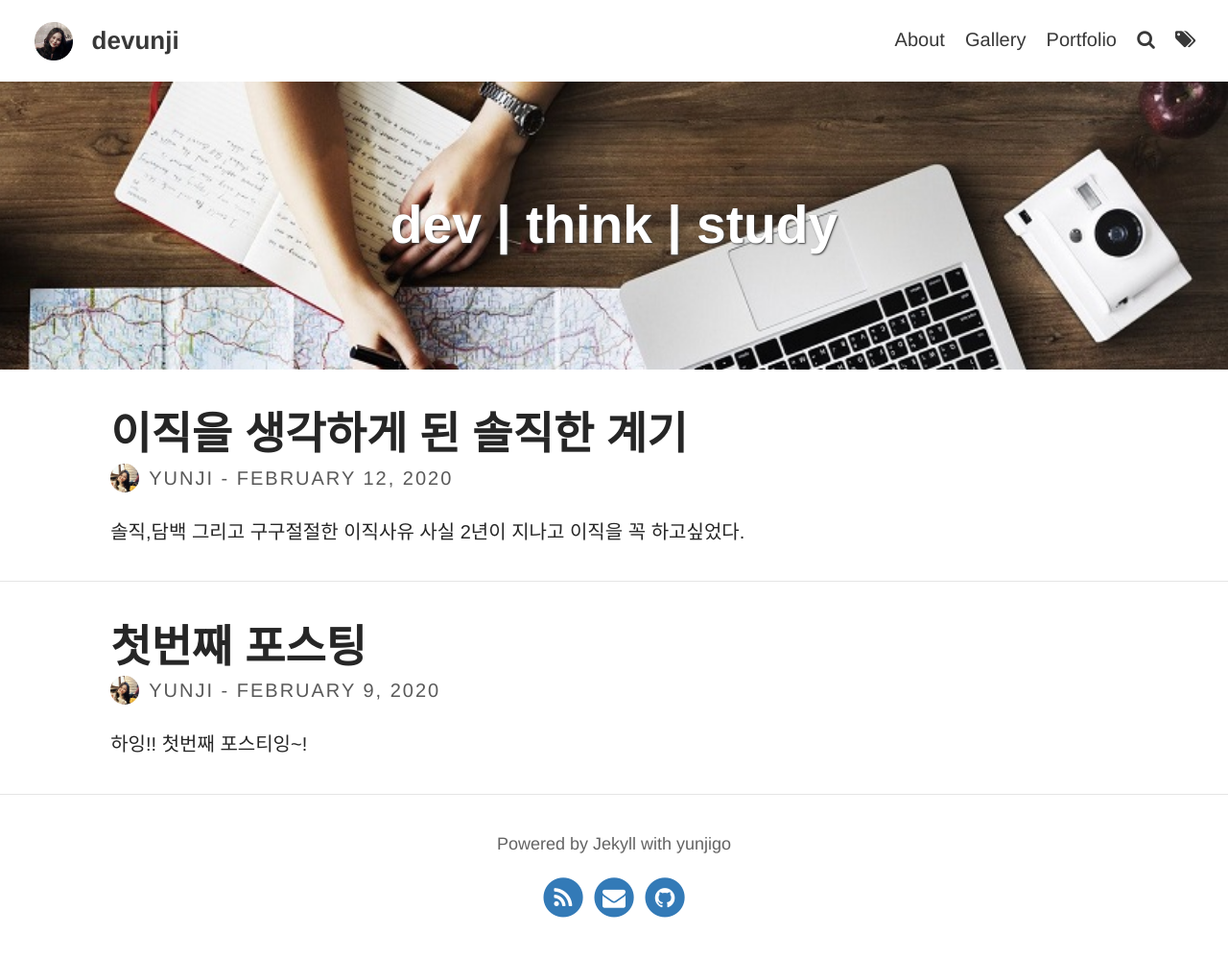
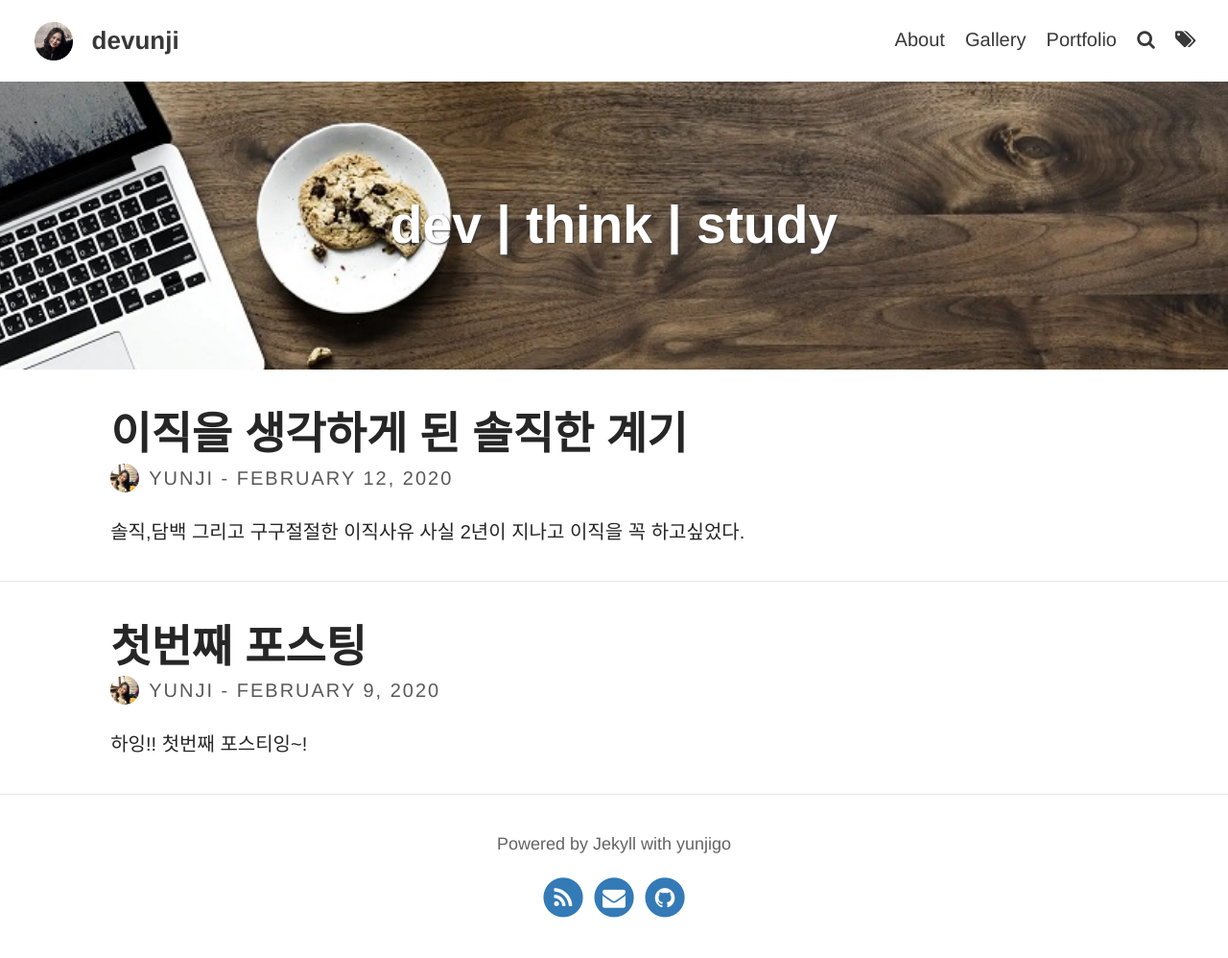
Before and after one commit to yunjigo92/yunjigo92.github.io, a Jekyll site: the page built from index.html, in a window 1280 px wide. Shown: the whole page at 96% size. Built offline with Jekyll 4.4.1, drawn with Linux system fonts in a browser that asks for light colours; nearby versions of some CDN libraries; some web fonts are replaced; library files that are not in the unit come from our copies; the list of posts is cut into pages by our own code.

Commit message:
Update _config.yml

```diff
--- a/_config.yml
+++ b/_config.yml
@@ -13,7 +13,7 @@ favicon: assets/favicon.ico                             # Icon displayed in the
 
 # Header and footer text
 header_text: dev | think | study  # Change Blog header text
-header_feature_image: assets/img/pexels/main2.jpg
+header_feature_image: assets/img/pexels/main3.jpg
 footer_text: >
   Powered by Jekyll with yunjigo
 
```
